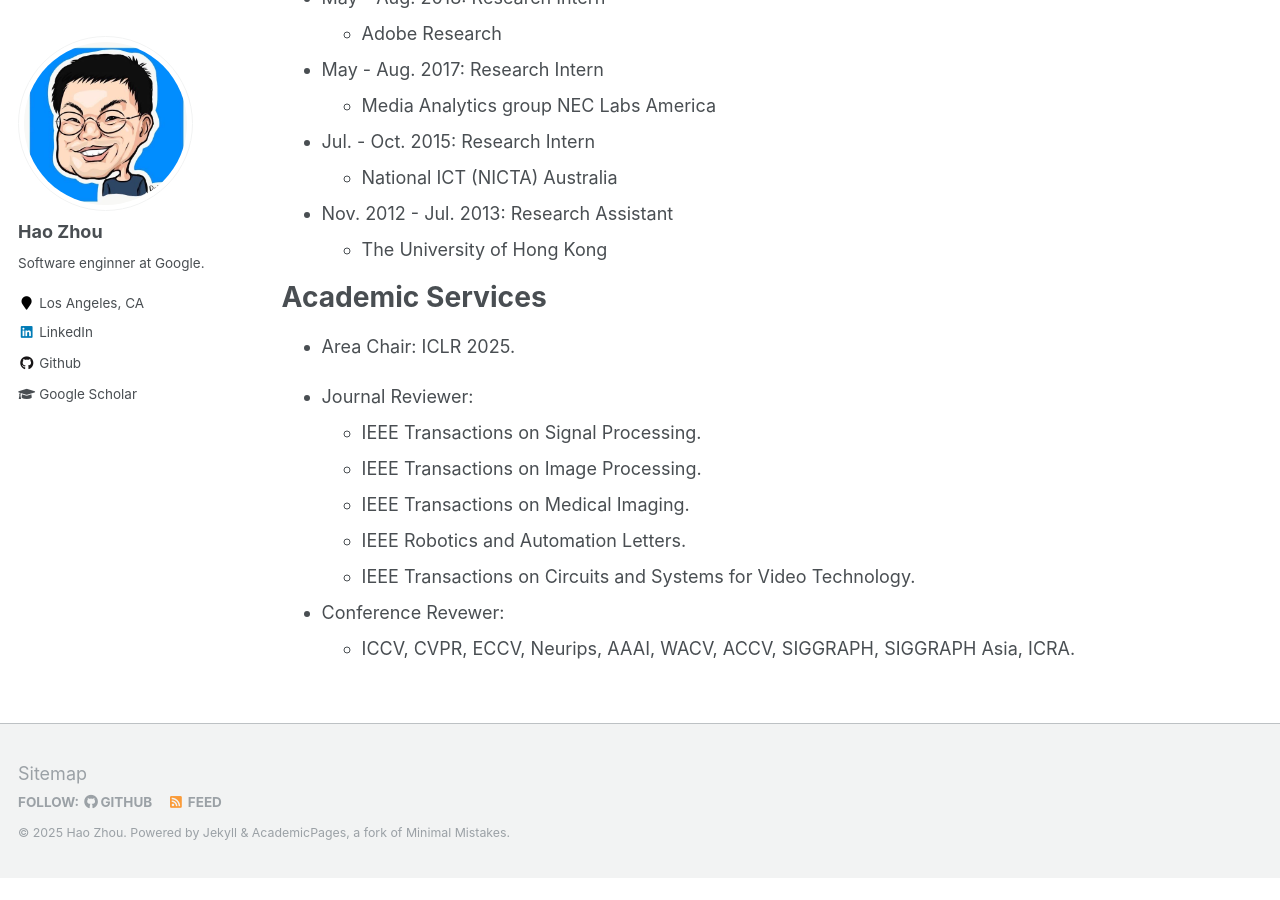
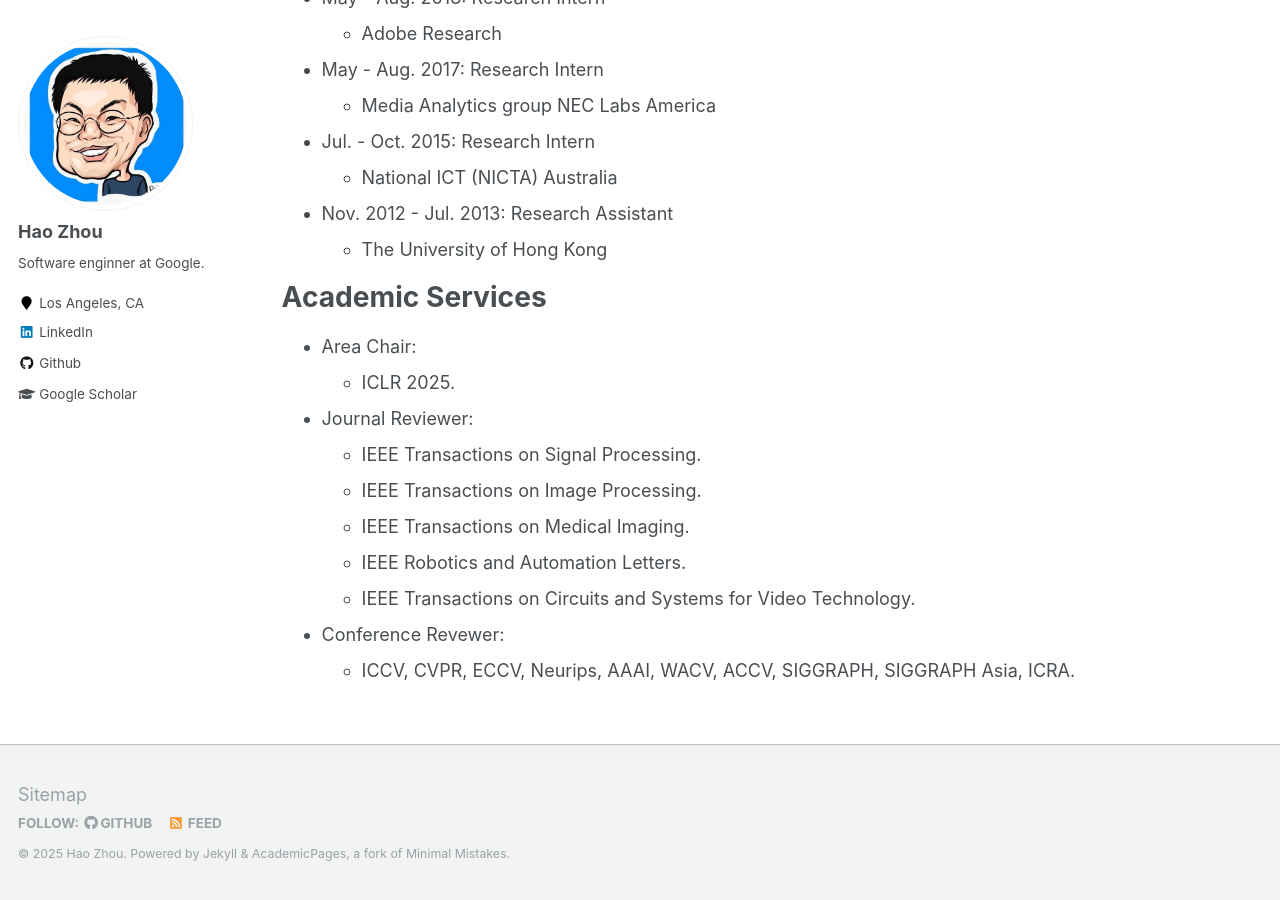
Before and after one commit to zhhoper/zhhoper.github.io, a Jekyll site: the page built from _pages/cv.md, in a window 1280 px wide and 900 px high, scrolled down 694 px. Built offline with Jekyll 4.4.1, drawn with Linux system fonts in a browser that asks for light colours; before the commit the page ends 1572 px from its top, so only the background shows below that.

Commit message:
modify cv

```diff
--- a/_pages/cv.md
+++ b/_pages/cv.md
@@ -43,7 +43,7 @@
 Academic Services
 ======
 * Area Chair:
-  ICLR 2025.
+  * ICLR 2025.
 
 
 * Journal Reviewer:
```
